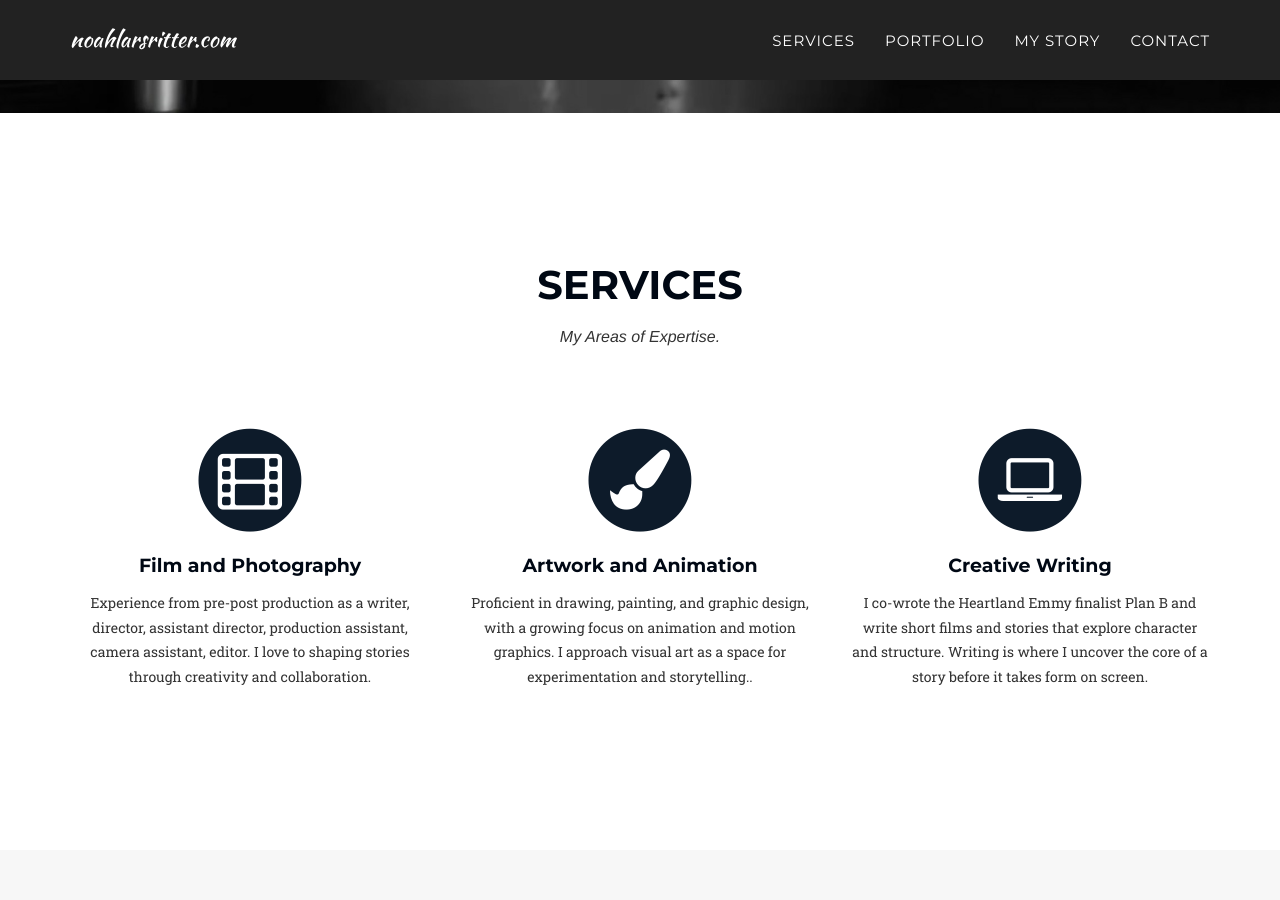
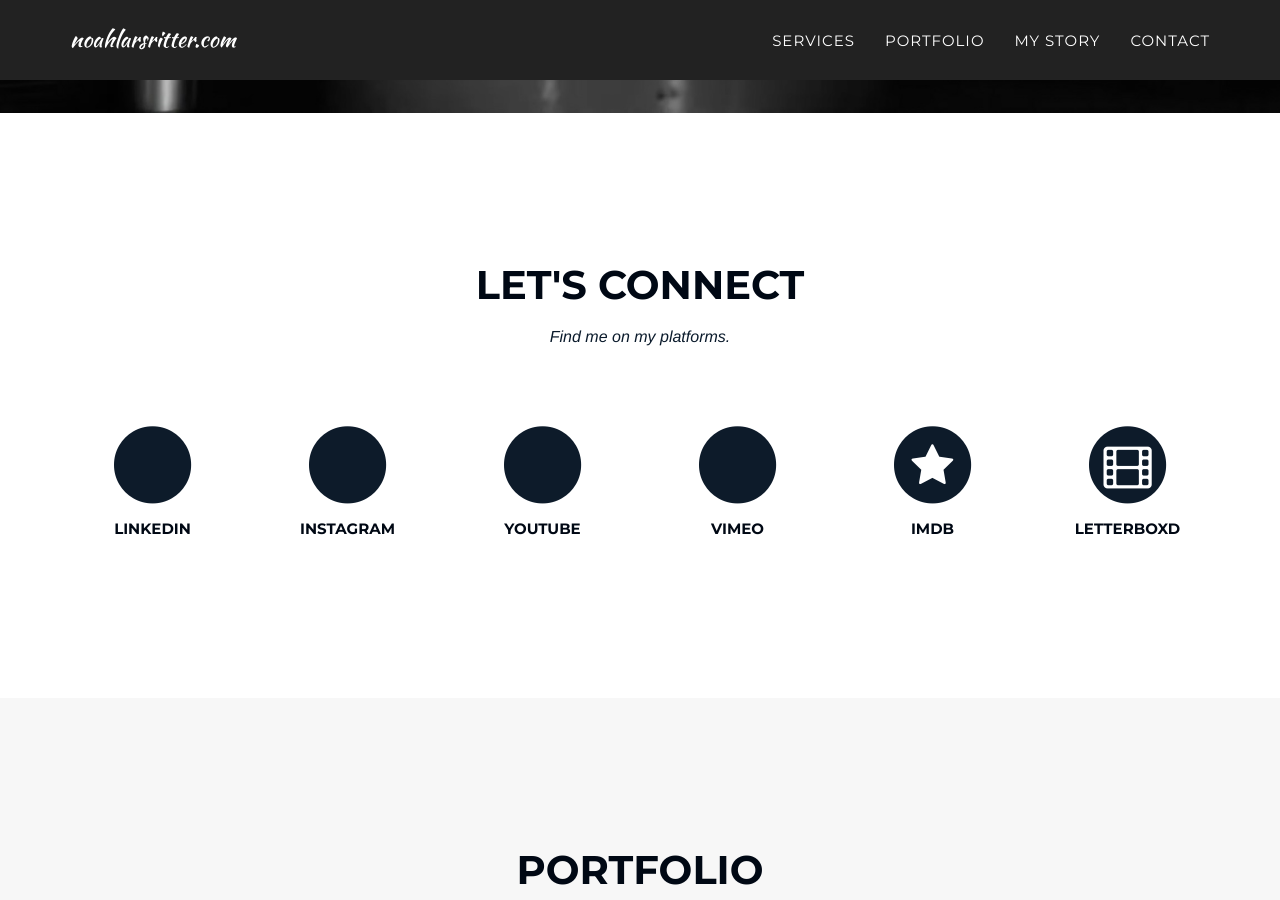
Before and after one commit to n2o2a2h/noahlarsritter.github.io, a Jekyll site: the page built from index.html, in a window 1280 px wide and 900 px high, scrolled down 787 px. Built offline with Jekyll 4.4.1, drawn with Linux system fonts in a browser that asks for light colours; some web fonts are replaced.

Commit message:
Update services.html

```diff
--- a/_includes/services.html
+++ b/_includes/services.html
@@ -1,37 +1,80 @@
-<!-- Services Section -->
-    <section id="services">
+<section id="socials" class="py-5">
   <div class="container">
     <div class="row">
       <div class="col-lg-12 text-center">
-                    <h2 class="section-heading">Services</h2>
-                    <h3 class="section-subheading text-muted">My Areas of Expertise.</h3>
+        <h2 class="section-heading">Let's Connect</h2>
+        <h3 class="section-subheading text-muted">Find me on my platforms.</h3>
       </div>
     </div>
+
     <div class="row text-center">
-                <div class="col-md-4">
-                    <span class="fa-stack fa-4x">
+
+      <!-- LinkedIn -->
+      <div class="col-md-2 col-6 mb-4">
+        <a href="https://www.linkedin.com/in/noah-ritter" target="_blank">
+          <span class="fa-stack fa-3x">
+            <i class="fa fa-circle fa-stack-2x text-primary"></i>
+            <i class="fab fa-linkedin fa-stack-1x fa-inverse"></i>
+          </span>
+        </a>
+        <h5 class="mt-3">LinkedIn</h5>
+      </div>
+
+      <!-- Instagram -->
+      <div class="col-md-2 col-6 mb-4">
+        <a href="https://www.instagram.com/_noahritter_" target="_blank">
+          <span class="fa-stack fa-3x">
+            <i class="fa fa-circle fa-stack-2x text-primary"></i>
+            <i class="fab fa-instagram fa-stack-1x fa-inverse"></i>
+          </span>
+        </a>
+        <h5 class="mt-3">Instagram</h5>
+      </div>
+
+      <!-- YouTube -->
+      <div class="col-md-2 col-6 mb-4">
+        <a href="https://www.youtube.com/@noahlritter" target="_blank">
+          <span class="fa-stack fa-3x">
+            <i class="fa fa-circle fa-stack-2x text-primary"></i>
+            <i class="fab fa-youtube fa-stack-1x fa-inverse"></i>
+          </span>
+        </a>
+        <h5 class="mt-3">YouTube</h5>
+      </div>
+
+      <!-- Vimeo -->
+      <div class="col-md-2 col-6 mb-4">
+        <a href="https://vimeo.com/user163195340" target="_blank">
+          <span class="fa-stack fa-3x">
+            <i class="fa fa-circle fa-stack-2x text-primary"></i>
+            <i class="fab fa-vimeo-v fa-stack-1x fa-inverse"></i>
+          </span>
+        </a>
+        <h5 class="mt-3">Vimeo</h5>
+      </div>
+
+      <!-- IMDb (no FA icon — using star unless you want a real SVG icon) -->
+      <div class="col-md-2 col-6 mb-4">
+        <a href="https://www.imdb.com/user/ur189235180" target="_blank">
+          <span class="fa-stack fa-3x">
+            <i class="fa fa-circle fa-stack-2x text-primary"></i>
+            <i class="fa fa-star fa-stack-1x fa-inverse"></i>
+          </span>
+        </a>
+        <h5 class="mt-3">IMDb</h5>
+      </div>
+
+      <!-- Letterboxd (FA has no icon — using film unless you want a custom SVG) -->
+      <div class="col-md-2 col-6 mb-4">
+        <a href="https://boxd.it/2Gl4L" target="_blank">
+          <span class="fa-stack fa-3x">
             <i class="fa fa-circle fa-stack-2x text-primary"></i>
             <i class="fa fa-film fa-stack-1x fa-inverse"></i>
           </span>
-                    <h4 class="service-heading">Film and Photography</h4>
-                    <p class="text-muted">Experience from pre-post production as a writer, director, assistant director, production assistant, camera assistant, editor. I love to shaping stories through creativity and collaboration.</p>
+        </a>
+        <h5 class="mt-3">Letterboxd</h5>
       </div>
-                <div class="col-md-4">
-                    <span class="fa-stack fa-4x">
-                        <i class="fa fa-circle fa-stack-2x text-primary"></i>
-                        <i class="fa fa-paint-brush fa-stack-1x fa-inverse"></i>
-                    </span>
-                    <h4 class="service-heading">Artwork and Animation</h4>
-                    <p class="text-muted">Proficient in drawing, painting, and graphic design, with a growing focus on animation and motion graphics. I approach visual art as a space for experimentation and storytelling..</p>
-                </div>
-                <div class="col-md-4">
-                    <span class="fa-stack fa-4x">
-                        <i class="fa fa-circle fa-stack-2x text-primary"></i>
-                        <i class="fa fa-laptop fa-stack-1x fa-inverse"></i>
-                    </span>
-                    <h4 class="service-heading">Creative Writing</h4>
-                    <p class="text-muted">I co-wrote the Heartland Emmy finalist Plan B and write short films and stories that explore character and structure. Writing is where I uncover the core of a story before it takes form on screen.</p>
-                </div>
+
     </div>
   </div>
 </section>
```
Lines whose indentation alone changed are shown as unchanged.
